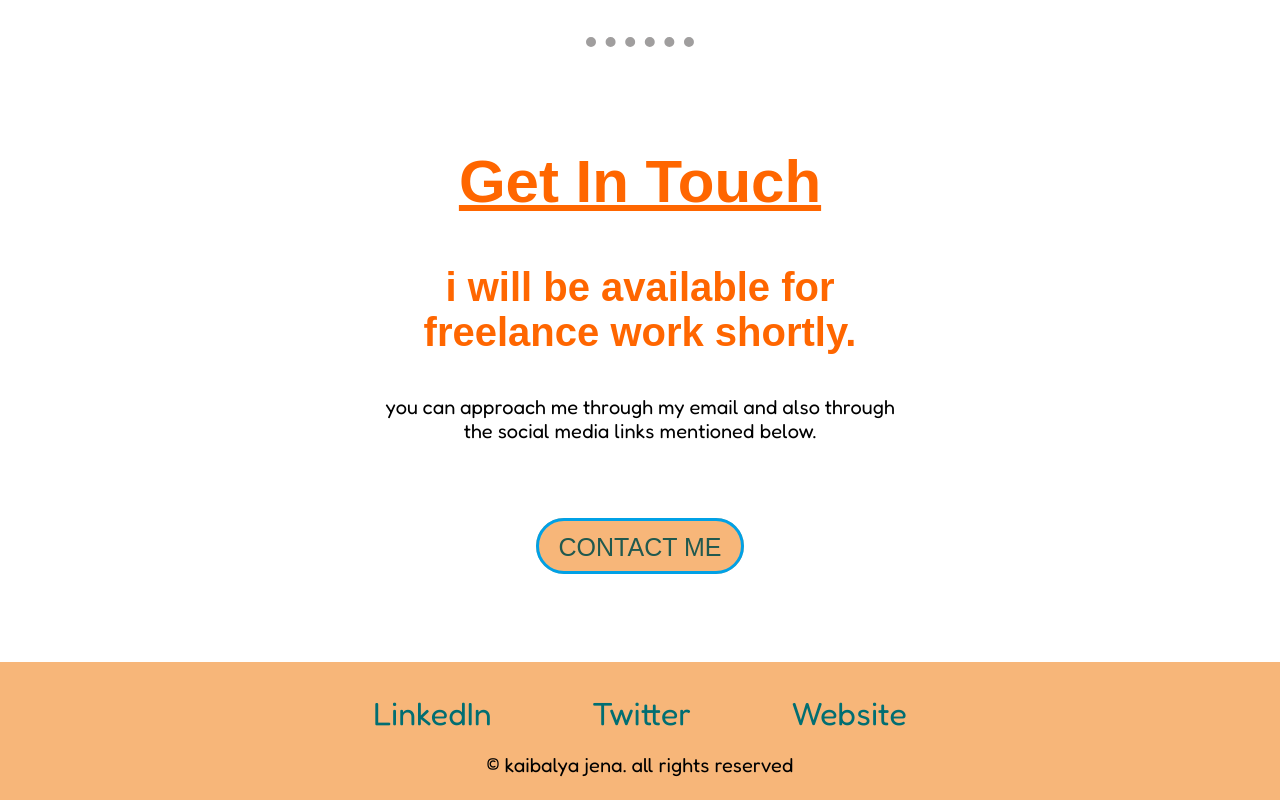
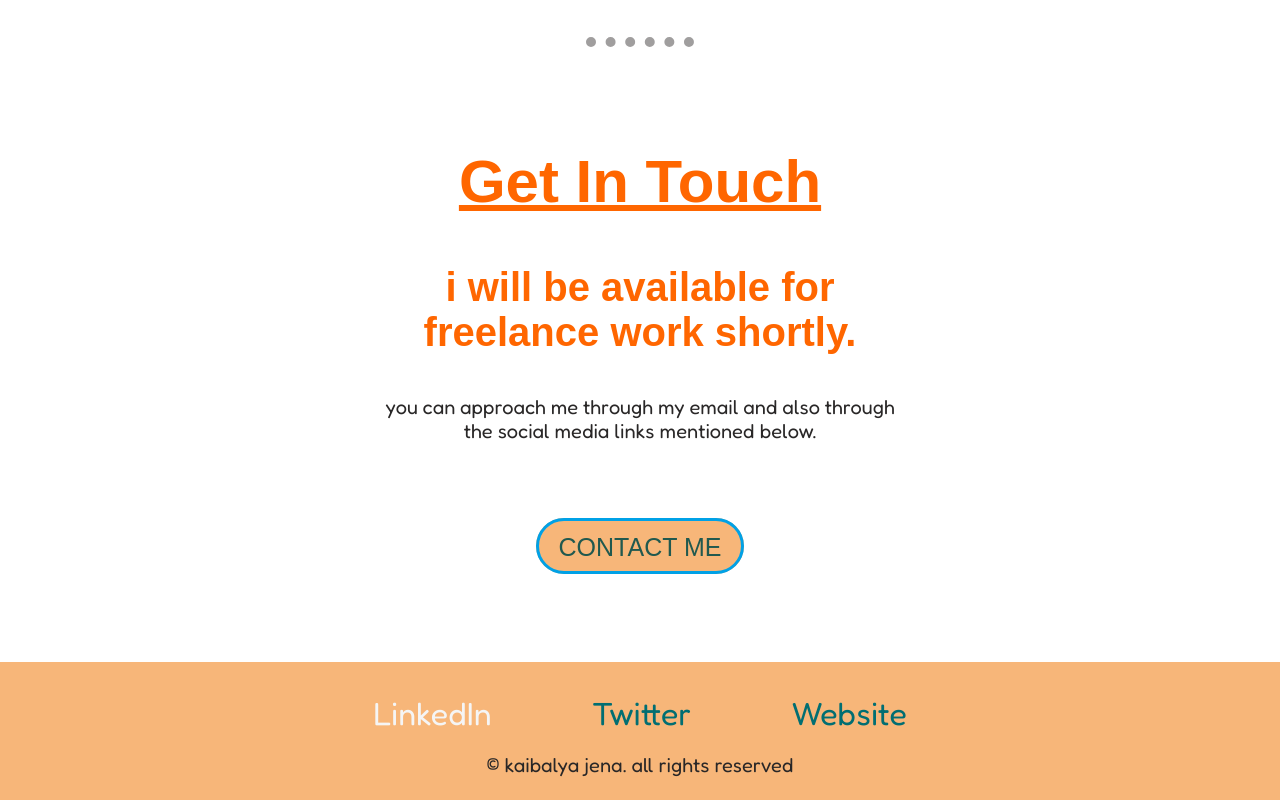
Before and after one commit to kaibalyajena/html-and-css-personal-website, a plain HTML site: page index.html in a window 1280 px wide. In both pictures the pointer is over the link "LinkedIn". Shown: the part 2302-3102 px from the top of the page. Drawn offline with Linux system fonts and the light colour scheme; a web font is replaced by a local one.

Commit message:
final final

```diff
--- a/css/styles.css
+++ b/css/styles.css
@@ -38,6 +38,7 @@ p{
     margin-top: 0px;
     margin-bottom: 15px;
     font-size: 20px;
+    color: rgb(41, 39, 39);
 
 
 }
@@ -106,6 +107,9 @@ h2{
     text-decoration: none;
 
 }
+.footer-link:hover{
+    color: whitesmoke;
+}
 hr{
     border-style: none;
             border-top-style: dotted;
```
